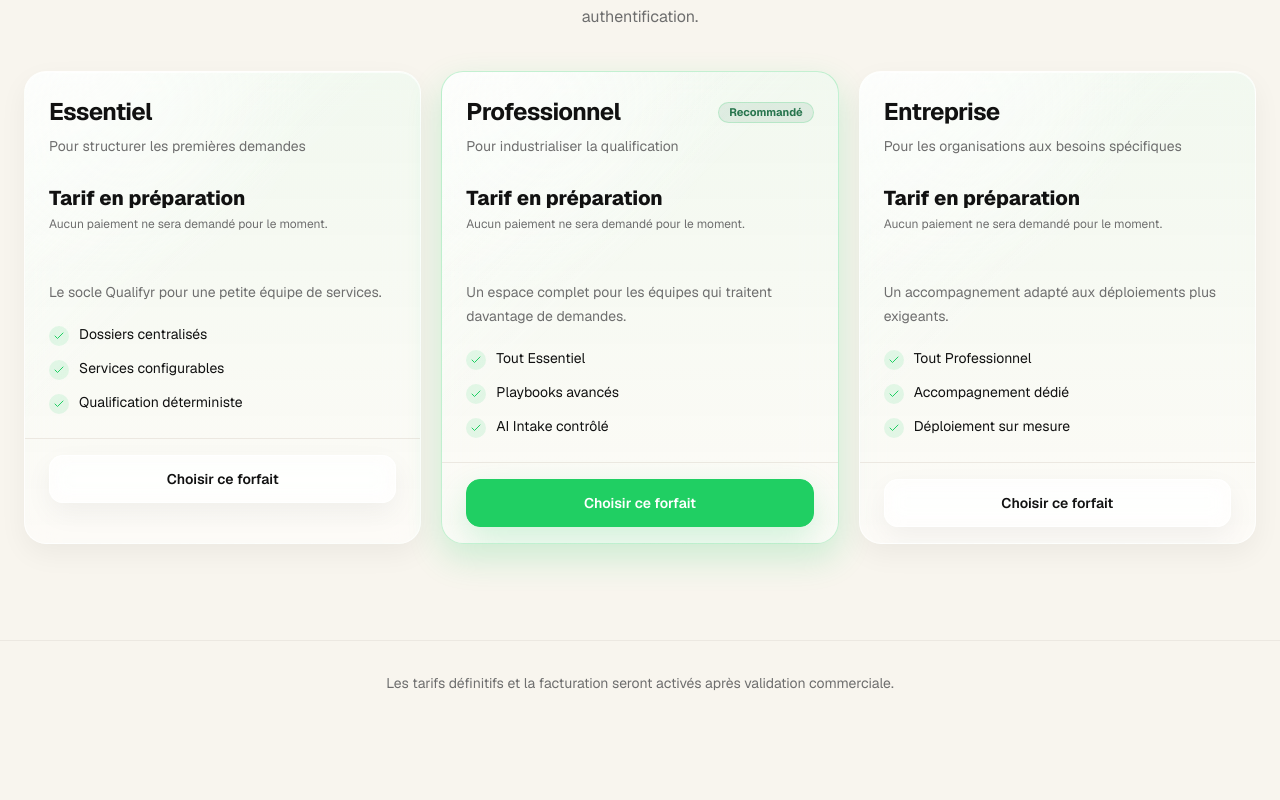
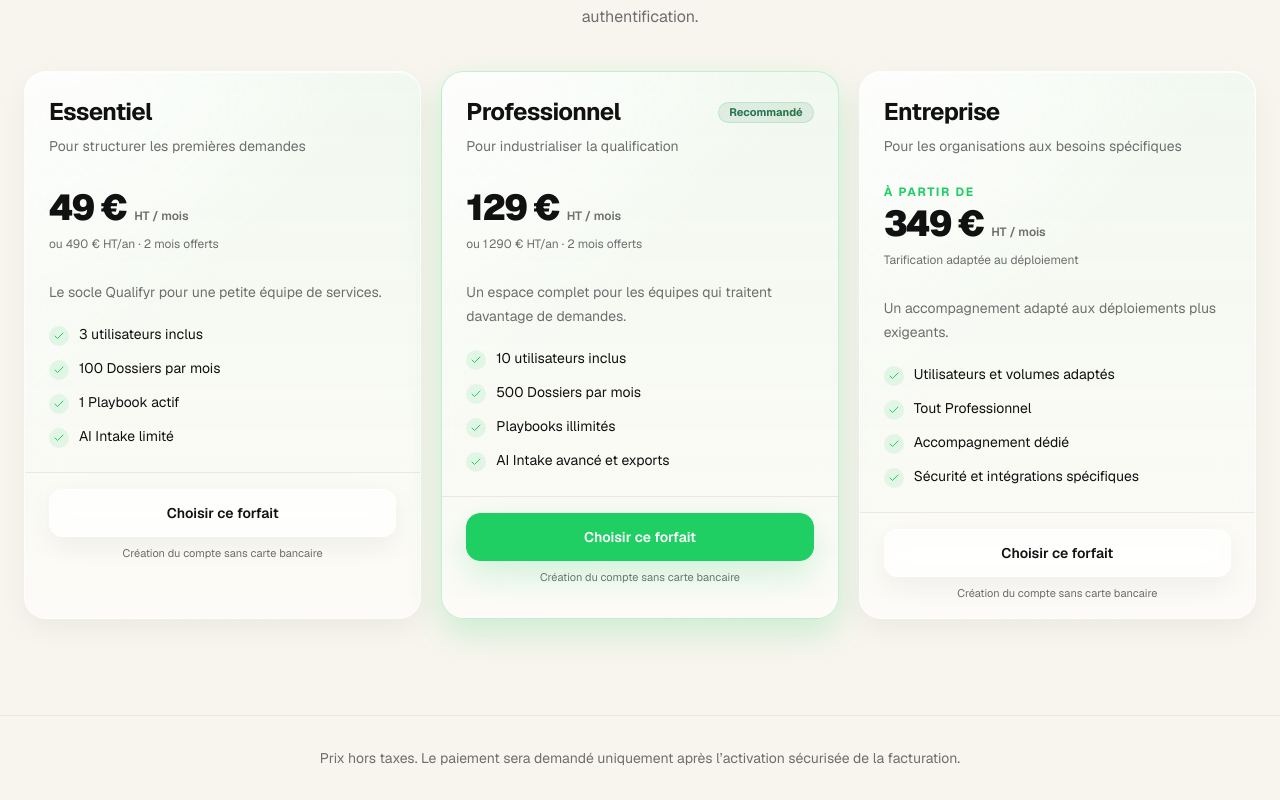
Before and after one commit to Dorianpmy/qualifyr-AI-v2, a Next.js app: page / in a window 1280 px wide. Shown: the part 1022-1822 px from the top of the page. Before the commit the page ends 1747 px from the top, so only its background shows below. Built offline with nearby package versions, Linux system fonts and the light colour scheme; no server answers.

Commit message:
feat: publish Qualifyr subscription pricing

```diff
--- a/src/features/billing/components/pricing-section.tsx
+++ b/src/features/billing/components/pricing-section.tsx
@@ -9,6 +9,7 @@
 
 export function PricingSection() {
   const messages = billingMessages.pricing;
+  const formatPrice = (price: number) => new Intl.NumberFormat("fr-FR", { style: "currency", currency: "EUR", maximumFractionDigits: 0 }).format(price);
 
   return (
     <section id="forfaits" aria-labelledby="pricing-title" className="scroll-mt-24 py-16 sm:py-24">
@@ -28,8 +29,14 @@
               </div>
               <CardDescription>{plan.audience}</CardDescription>
               <div className="pt-5">
-                <p className="text-xl font-extrabold text-foreground">{messages.pricePending}</p>
-                <p className="mt-1 text-xs text-muted-foreground">{messages.priceHint}</p>
+                {plan.startingAt ? <p className="text-xs font-bold uppercase tracking-[.14em] text-primary">{messages.startingAt}</p> : null}
+                <p className="mt-1 flex items-end gap-2 text-foreground">
+                  <span className="text-4xl font-black tracking-[-.05em]">{formatPrice(plan.monthlyPrice)}</span>
+                  <span className="pb-1 text-xs font-semibold text-muted-foreground">{messages.excludingTax}</span>
+                </p>
+                <p className="mt-2 min-h-5 text-xs text-muted-foreground">
+                  {plan.annualPrice ? `${messages.annualPrefix} ${formatPrice(plan.annualPrice)} ${messages.annualSuffix}` : "Tarification adaptée au déploiement"}
+                </p>
               </div>
             </CardHeader>
             <CardContent className="grid gap-5">
@@ -44,9 +51,12 @@
               </ul>
             </CardContent>
             <CardFooter>
-              <Button asChild size="lg" variant={plan.highlighted ? "default" : "glass"} className="w-full">
-                <Link href={`/inscription?plan=${plan.id}`}>{messages.choose}</Link>
-              </Button>
+              <div className="grid w-full gap-2">
+                <Button asChild size="lg" variant={plan.highlighted ? "default" : "glass"} className="w-full">
+                  <Link href={`/inscription?plan=${plan.id}`}>{messages.choose}</Link>
+                </Button>
+                <p className="text-center text-[11px] text-muted-foreground">{messages.accountFirst}</p>
+              </div>
             </CardFooter>
           </Card>
         ))}
--- a/src/features/billing/messages.ts
+++ b/src/features/billing/messages.ts
@@ -13,10 +13,13 @@
     eyebrow: "Trois niveaux d’accompagnement",
     title: "Choisissez le forfait adapté à votre équipe",
     description: "Découvrez l’offre avant de créer votre compte. L’accès au SaaS reste ensuite sécurisé par authentification.",
-    pricePending: "Tarif en préparation",
-    priceHint: "Aucun paiement ne sera demandé pour le moment.",
+    excludingTax: "HT / mois",
+    startingAt: "À partir de",
+    annualPrefix: "ou",
+    annualSuffix: "HT/an · 2 mois offerts",
+    accountFirst: "Création du compte sans carte bancaire",
     choose: "Choisir ce forfait",
     recommended: "Recommandé",
   },
-  footer: "Les tarifs définitifs et la facturation seront activés après validation commerciale.",
+  footer: "Prix hors taxes. Le paiement sera demandé uniquement après l’activation sécurisée de la facturation.",
 } as const;
--- a/src/features/billing/plans.ts
+++ b/src/features/billing/plans.ts
@@ -7,6 +7,9 @@
   name: string;
   audience: string;
   description: string;
+  monthlyPrice: number;
+  annualPrice?: number;
+  startingAt?: boolean;
   features: readonly string[];
   highlighted?: boolean;
 };
@@ -17,14 +20,18 @@
     name: "Essentiel",
     audience: "Pour structurer les premières demandes",
     description: "Le socle Qualifyr pour une petite équipe de services.",
-    features: ["Dossiers centralisés", "Services configurables", "Qualification déterministe"],
+    monthlyPrice: 49,
+    annualPrice: 490,
+    features: ["3 utilisateurs inclus", "100 Dossiers par mois", "1 Playbook actif", "AI Intake limité"],
   },
   {
     id: "professional",
     name: "Professionnel",
     audience: "Pour industrialiser la qualification",
     description: "Un espace complet pour les équipes qui traitent davantage de demandes.",
-    features: ["Tout Essentiel", "Playbooks avancés", "AI Intake contrôlé"],
+    monthlyPrice: 129,
+    annualPrice: 1290,
+    features: ["10 utilisateurs inclus", "500 Dossiers par mois", "Playbooks illimités", "AI Intake avancé et exports"],
     highlighted: true,
   },
   {
@@ -32,7 +39,9 @@
     name: "Entreprise",
     audience: "Pour les organisations aux besoins spécifiques",
     description: "Un accompagnement adapté aux déploiements plus exigeants.",
-    features: ["Tout Professionnel", "Accompagnement dédié", "Déploiement sur mesure"],
+    monthlyPrice: 349,
+    startingAt: true,
+    features: ["Utilisateurs et volumes adaptés", "Tout Professionnel", "Accompagnement dédié", "Sécurité et intégrations spécifiques"],
   },
 ] as const;
 
```
